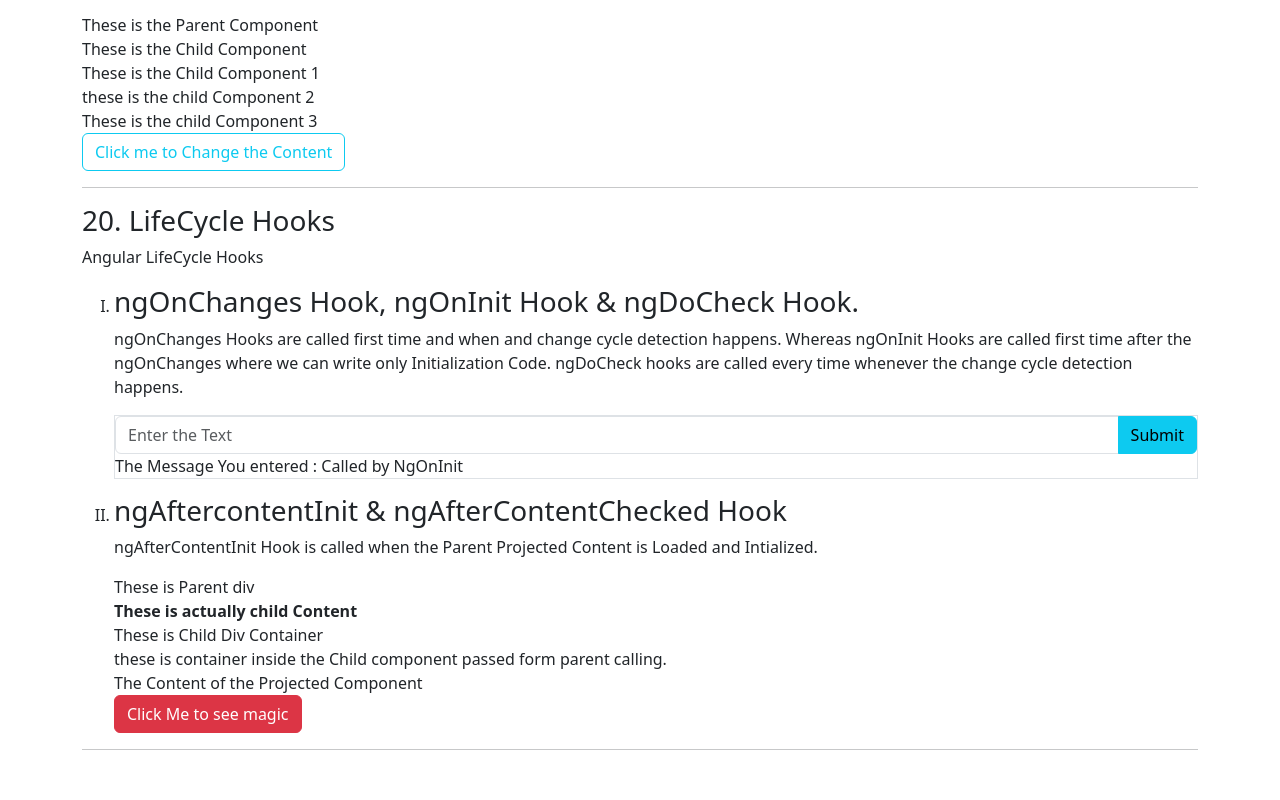
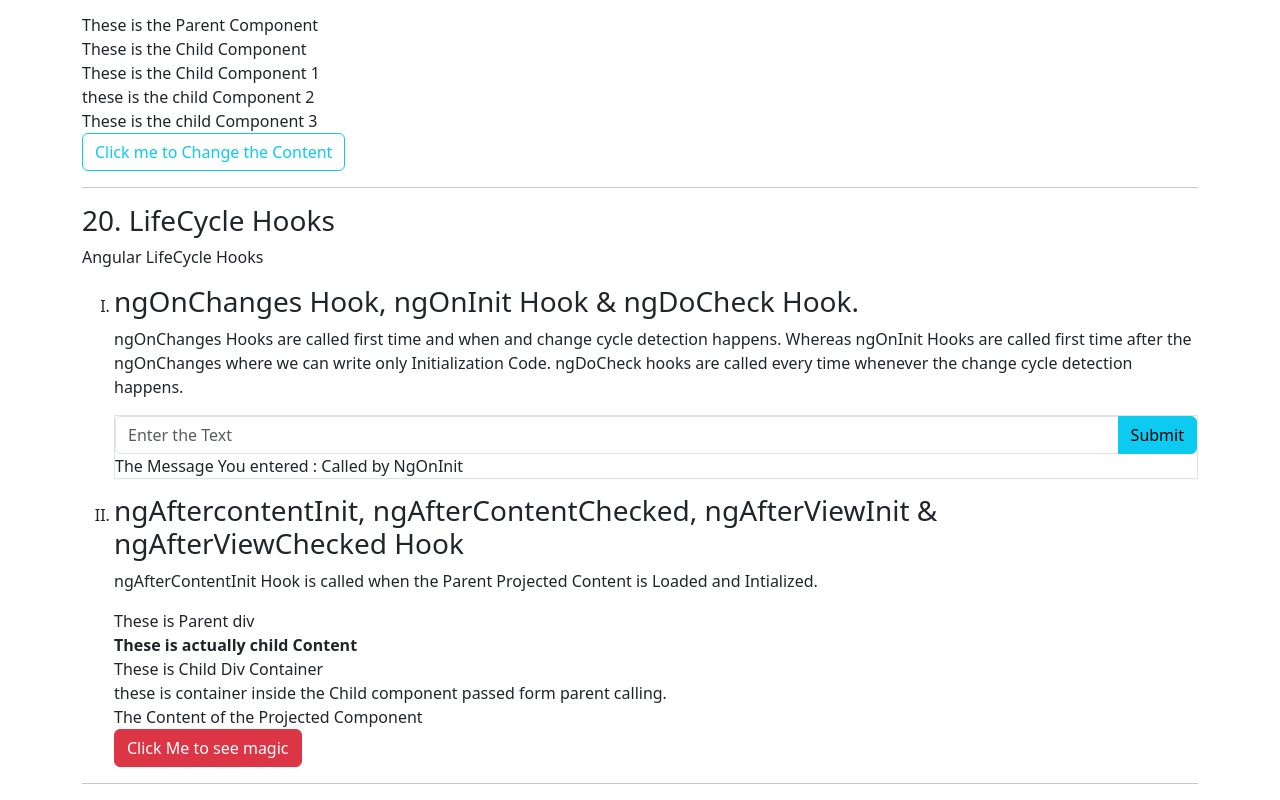
Before and after one commit to PrathameshSystenics/Angular_Tutorial, an Angular app in the folder AngularTut/: page / in a window 1280 px wide. Shown: the part 9471-10271 px from the top of the page. Before the commit the page ends 10237 px from the top, so only its background shows below. Built offline with nearby package versions, Linux system fonts and the light colour scheme.

Commit message:
ngAfterViewChecked Hook lifecycle

```diff
--- a/AngularTut/src/app/lifecyclehooks/lifecyclehooks.component.html
+++ b/AngularTut/src/app/lifecyclehooks/lifecyclehooks.component.html
@@ -17,7 +17,7 @@
     </li>
     <li>
       <h3>
-        ngAftercontentInit & ngAfterContentChecked Hook
+        ngAftercontentInit, ngAfterContentChecked, ngAfterViewInit & ngAfterViewChecked Hook
       </h3>
       <ngaftercontentinit />
     </li>
--- a/AngularTut/src/app/lifecyclehooks/ngaftercontentinit/childcontent/childcontent.component.ts
+++ b/AngularTut/src/app/lifecyclehooks/ngaftercontentinit/childcontent/childcontent.component.ts
@@ -1,10 +1,10 @@
-import { AfterContentChecked, AfterContentInit, AfterViewInit, Component, ContentChild, ElementRef, ViewChild } from '@angular/core';
+import { AfterContentChecked, AfterContentInit, AfterViewChecked, AfterViewInit, Component, ContentChild, ElementRef, ViewChild } from '@angular/core';
 
 @Component({
   selector: 'ng-childcontent',
   templateUrl: './childcontent.component.html',
 })
-export class ChildcontentComponent implements AfterContentInit, AfterContentChecked, AfterViewInit {
+export class ChildcontentComponent implements AfterContentInit, AfterContentChecked, AfterViewInit, AfterViewChecked {
 
   @ContentChild("divcontainer")
   Container: ElementRef = undefined as any;
@@ -37,6 +37,13 @@ export class ChildcontentComponent implements AfterContentInit, AfterContentChec
     console.log(this.Container.nativeElement)
   }
 
+  // Runs on every change detection cycle.
+  ngAfterViewChecked(): void {
+    console.log("AfterViewchecked Hoook Called");
+    console.log(this.childdivContainer.nativeElement)
+    console.log(this.Container.nativeElement)
+  }
+
 
 
 }
```
